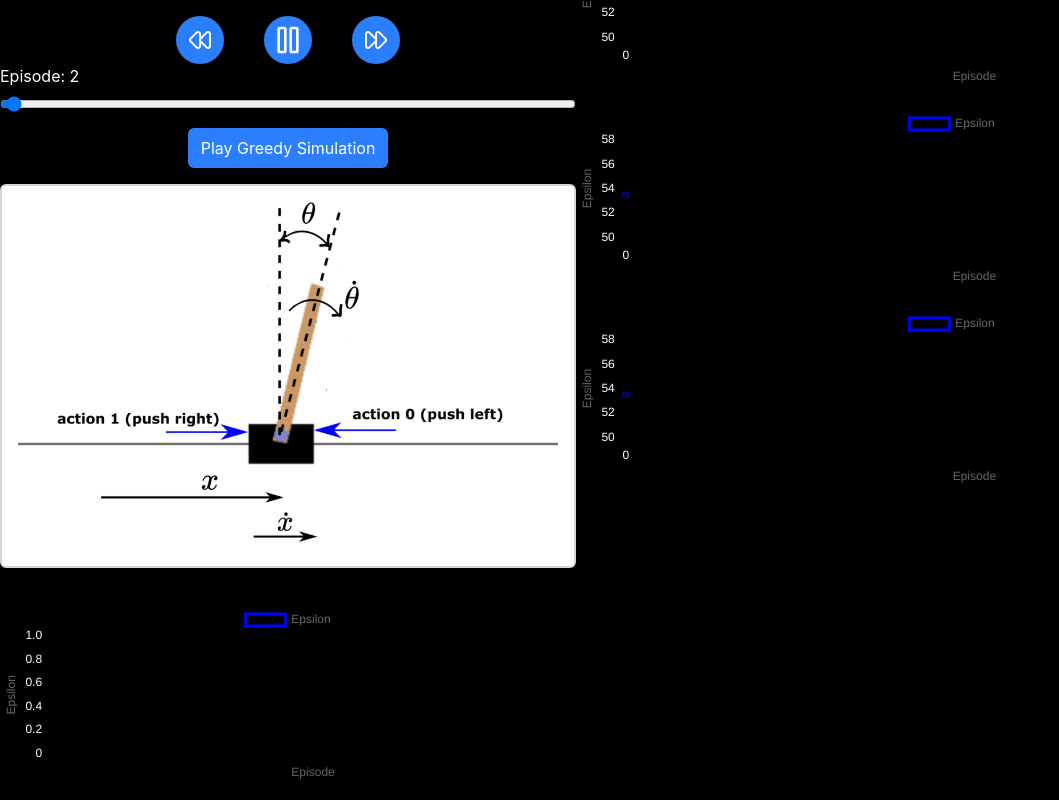
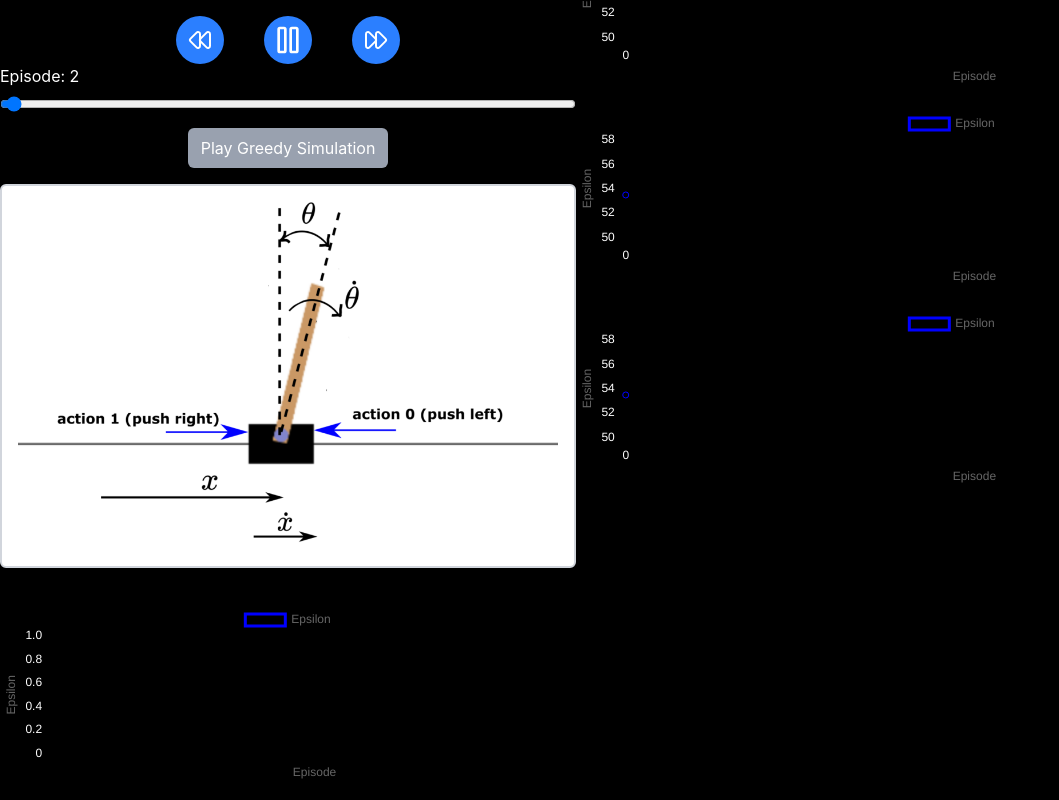
Before and after one commit to ultracookies/ai-algorithm-visualiser, a Next.js app: page /rl-algos/dqn in a window 1280 px wide. Shown: the part 760-1560 px from the top of the page, without its empty margins (0-1059 px from the left). Built offline with nearby package versions, Linux system fonts and the light colour scheme.

Commit message:
Implement basic greedy rewards graph UI component updating.

```diff
--- a/app/rl-algos/dqn/DataReceiverEmulator.tsx
+++ b/app/rl-algos/dqn/DataReceiverEmulator.tsx
@@ -20,6 +20,9 @@ export default function DataReceiverEmulator({
   const [currentEpisode, setCurrentEpisode] = useState<number>(0);
   const [chartData, setChartData] = useState<number[]>([]);
   const [isPaused, setIsPaused] = useState(false);
+  const [greedyChartDataValues, setGreedyChartDataValues] = useState<number[]>(
+    []
+  );
   const intervalRef = useRef<NodeJS.Timeout | null>(null);
 
   const handleCurrentEpisodeChange = (
@@ -41,6 +44,13 @@ export default function DataReceiverEmulator({
   const handleMouseDown = () => {
     clearInterval(intervalRef.current!);
     setIsPaused(true);
+  };
+
+  const playGreedySimulationHandler = () => {
+    console.log("bye");
+    setGreedyChartDataValues(() => {
+      return Array.from({ length: numEpisodes }, () => Math.random() * 100);
+    });
   };
 
   useEffect(() => {
@@ -66,6 +76,8 @@ export default function DataReceiverEmulator({
       isPaused={isPaused}
       handlePauseBtn={handlePauseBtn}
       handleMouseDown={handleMouseDown}
+      greedyChartDataValues={greedyChartDataValues}
+      playGreedySimulationHandler={playGreedySimulationHandler}
     />
   );
 }
--- a/app/rl-algos/dqn/UIRoot.tsx
+++ b/app/rl-algos/dqn/UIRoot.tsx
@@ -20,6 +20,8 @@ export const UIRoot = ({
   isPaused,
   handlePauseBtn,
   handleMouseDown,
+  greedyChartDataValues,
+  playGreedySimulationHandler,
 }: {
   network: WeightTableContainerProps[];
   numEpisodes: number;
@@ -30,6 +32,8 @@ export const UIRoot = ({
   isPaused: boolean;
   handlePauseBtn: () => void;
   handleMouseDown: () => void;
+  greedyChartDataValues: number[];
+  playGreedySimulationHandler: () => void;
 }) => {
   console.log("hi i re-rendered");
 
@@ -83,6 +87,8 @@ export const UIRoot = ({
               handleMouseDown={handleMouseDown}
               handlePauseBtn={handlePauseBtn}
               isPaused={isPaused}
+              greedyChartDataValues={greedyChartDataValues}
+              playGreedySimulationHandler={playGreedySimulationHandler}
             />
           </div>
           <NeuralNetworkTrainingMetricsDisplay
--- a/app/rl-algos/dqn/dqnComponents.tsx
+++ b/app/rl-algos/dqn/dqnComponents.tsx
@@ -2,6 +2,7 @@ import { LineGraph } from "../../utils/training-metric-components";
 import hi from "../../utils/photos/hi.jpeg";
 import { WeightTableContainerProps } from "../../utils/weight-table-types";
 import WeightTablesContainer from "../../utils/weight-table-components/weight-tables-container";
+import { useEffect, useRef, useState, memo } from "react";
 
 export const NeuralNetworkTrainingMetricsDisplay = ({
   network,
@@ -27,22 +28,55 @@ export const NeuralNetworkTrainingMetricsDisplay = ({
 
 export const GreedySimulationContainer = ({
   isPaused,
+  greedyChartDataValues,
+  playGreedySimulationHandler,
 }: {
   isPaused: boolean;
+  greedyChartDataValues: number[];
+  playGreedySimulationHandler: () => void;
 }) => {
   return (
     <>
       <button
-        className="bg-blue-500 text-white p-2 rounded-md w-50 m-4"
+        className="bg-blue-500 text-white p-2 rounded-md w-50 m-4 disabled:bg-gray-400 disabled:cursor-not-allowed"
         disabled={!isPaused}
+        onClick={playGreedySimulationHandler}
       >
         Play Greedy Simulation
       </button>
       <SimulationStream />
-      <LineGraph chartData={[]} />
+      <GreedyCumulativeRewardsGraph chartDataValues={greedyChartDataValues} />
     </>
   );
 };
+
+// i want this to re-render only when needed
+export const GreedyCumulativeRewardsGraph = memo(
+  ({ chartDataValues }: { chartDataValues: number[] }) => {
+    const chartDataRef = useRef<number[]>([]);
+    const indexRef = useRef(0);
+    const [, forceRender] = useState(0);
+    console.log("fuck");
+
+    useEffect(() => {
+      const interval = setInterval(() => {
+        console.log("hhddhd");
+        if (indexRef.current === chartDataValues.length) return;
+        chartDataRef.current.push(chartDataValues[indexRef.current++]);
+        forceRender((prev) => prev + 1);
+      }, 1000);
+
+      return () => {
+        console.log("JHFDSH");
+        clearInterval(interval);
+        indexRef.current = 0;
+        chartDataRef.current = [];
+      };
+    }, [chartDataValues]);
+
+    return <LineGraph chartData={chartDataRef.current} />;
+  }
+);
 
 const SimulationStream = () => {
   return (
--- a/app/utils/playback-control-components/seek-bar.tsx
+++ b/app/utils/playback-control-components/seek-bar.tsx
@@ -19,6 +19,8 @@ export const Idk = memo(
     handleMouseDown,
     isPaused,
     handlePauseBtn,
+    greedyChartDataValues,
+    playGreedySimulationHandler,
   }: {
     numEpisodes: number;
     currentEpisode: number;
@@ -28,6 +30,8 @@ export const Idk = memo(
     handleMouseDown: () => void;
     isPaused: boolean;
     handlePauseBtn: () => void;
+    greedyChartDataValues: number[];
+    playGreedySimulationHandler: () => void;
   }) => {
     console.log("Idk re-render");
 
@@ -40,7 +44,11 @@ export const Idk = memo(
           handleCurrentEpisodeChange={handleCurrentEpisodeChange}
           handleMouseDown={handleMouseDown}
         />
-        <GreedySimulationContainer isPaused={isPaused} />
+        <GreedySimulationContainer
+          isPaused={isPaused}
+          greedyChartDataValues={greedyChartDataValues}
+          playGreedySimulationHandler={playGreedySimulationHandler}
+        />
       </>
     );
   }
```
